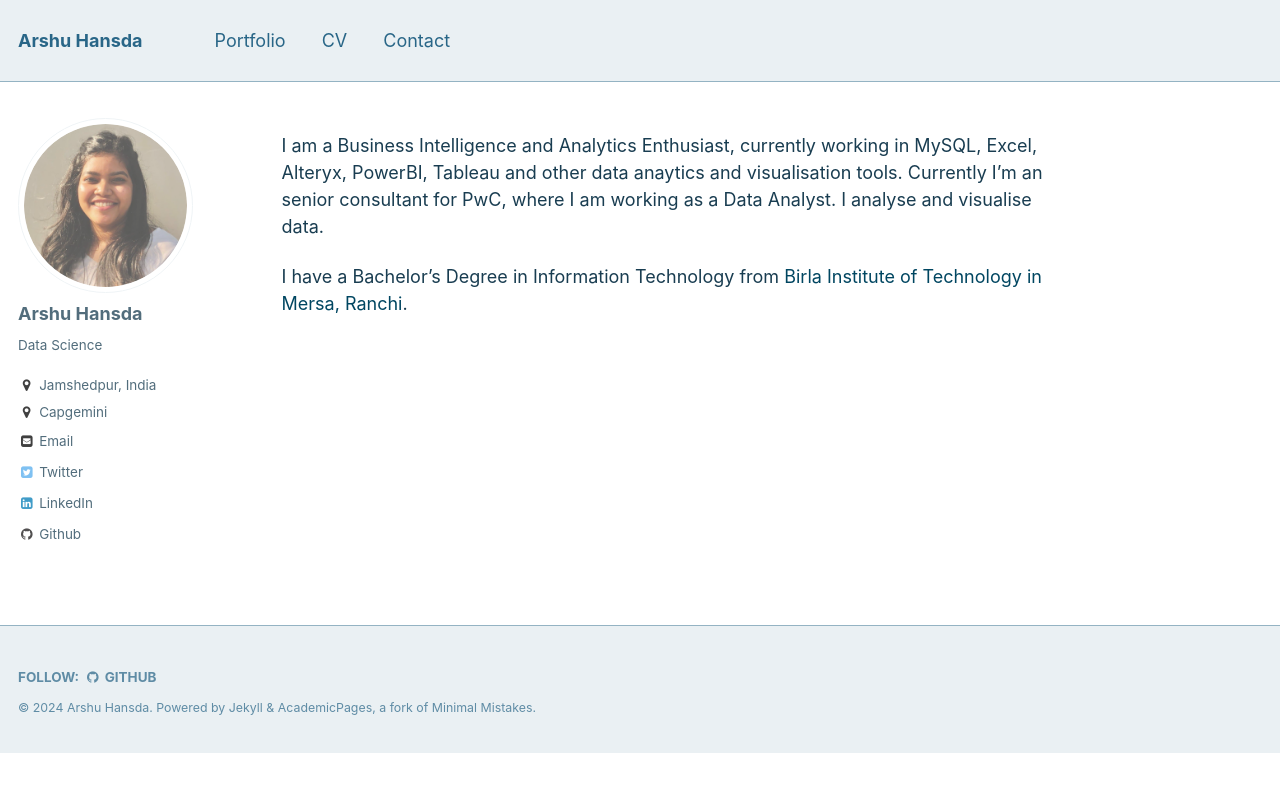
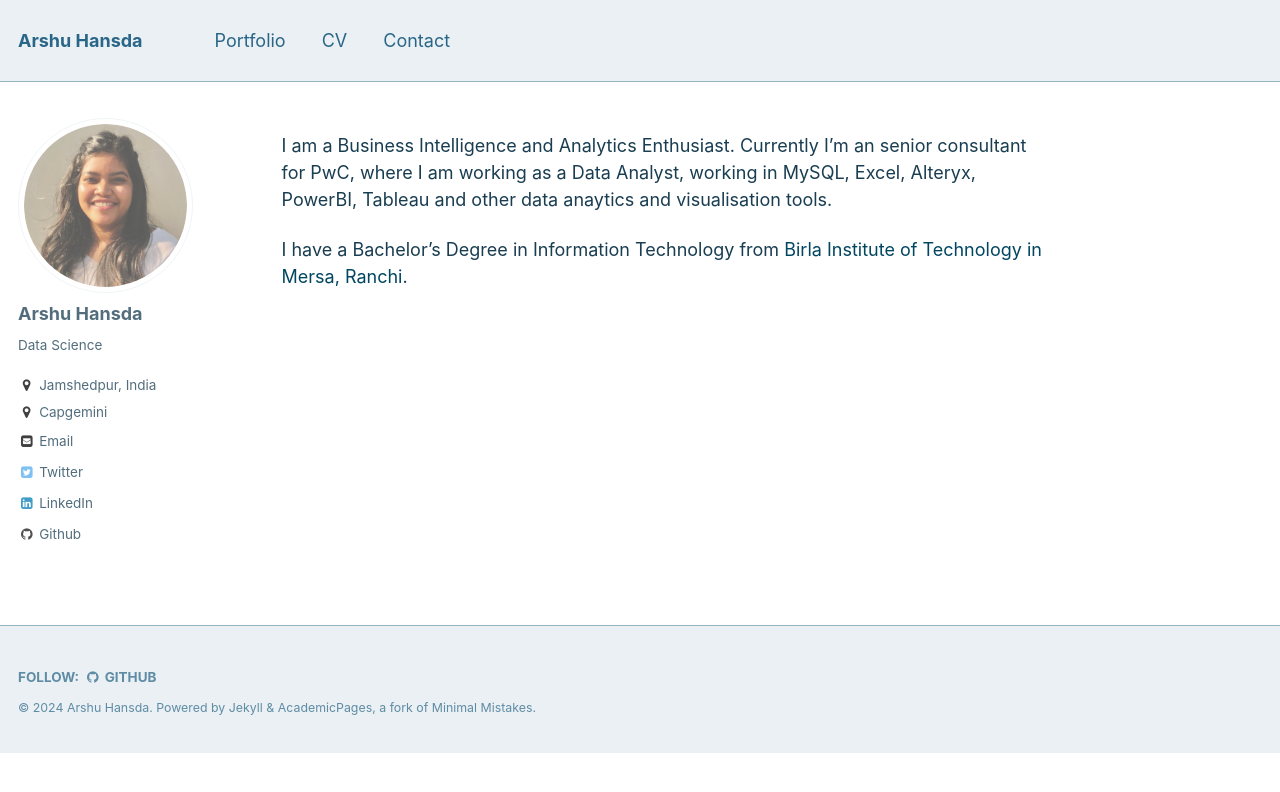
Before and after one commit to arshuhansda/arshuhansda.github.io, a Jekyll site: the page built from _pages/about.md, in a window 1280 px wide. Shown: the top 792 px of the page. Built offline with Jekyll 4.4.1, drawn with Linux system fonts in a browser that asks for light colours.

Commit message:
updated about 2024-02-06

```diff
--- a/_pages/about.md
+++ b/_pages/about.md
@@ -8,9 +8,7 @@ redirect_from:
   - /about.html
 ---
 
-I am a Business Intelligence and Analytics Enthusiast, currently working in MySQL, Excel, Alteryx, PowerBI, Tableau and other data anaytics and visualisation tools.
-Currently I'm an senior consultant for PwC, where I am working as a Data Analyst. I analyse and visualise data.
+I am a Business Intelligence and Analytics Enthusiast.
+Currently I'm an senior consultant for PwC, where I am working as a Data Analyst, working in MySQL, Excel, Alteryx, PowerBI, Tableau and other data anaytics and visualisation tools.
 
 I have a Bachelor's Degree in Information Technology from [Birla Institute of Technology in Mersa, Ranchi](https://www.bitmesra.ac.in/).
-
-<!-- Internships addition -->
```
